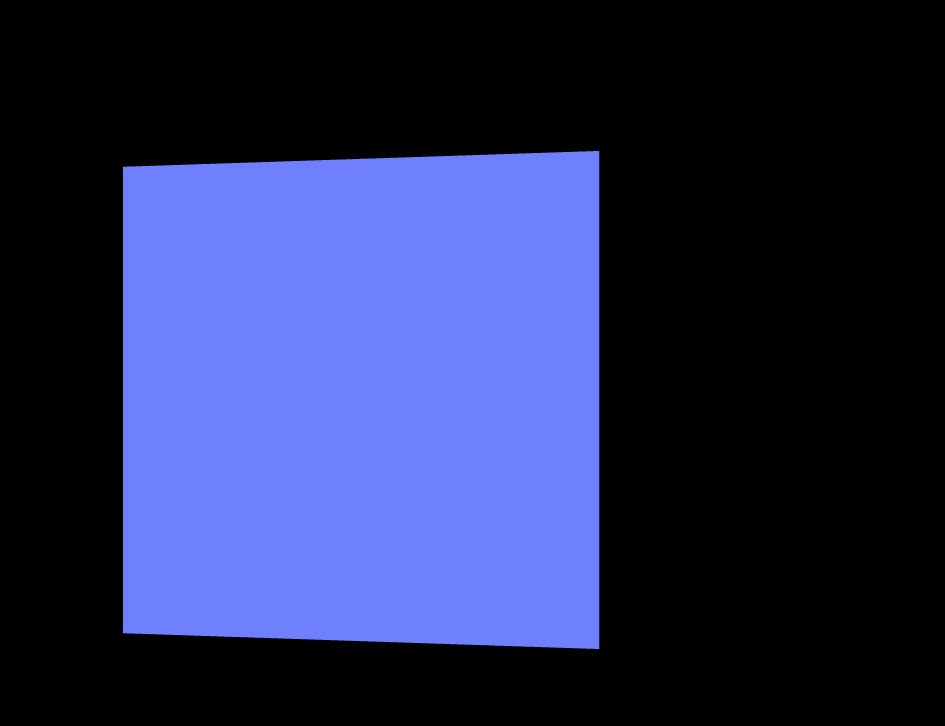
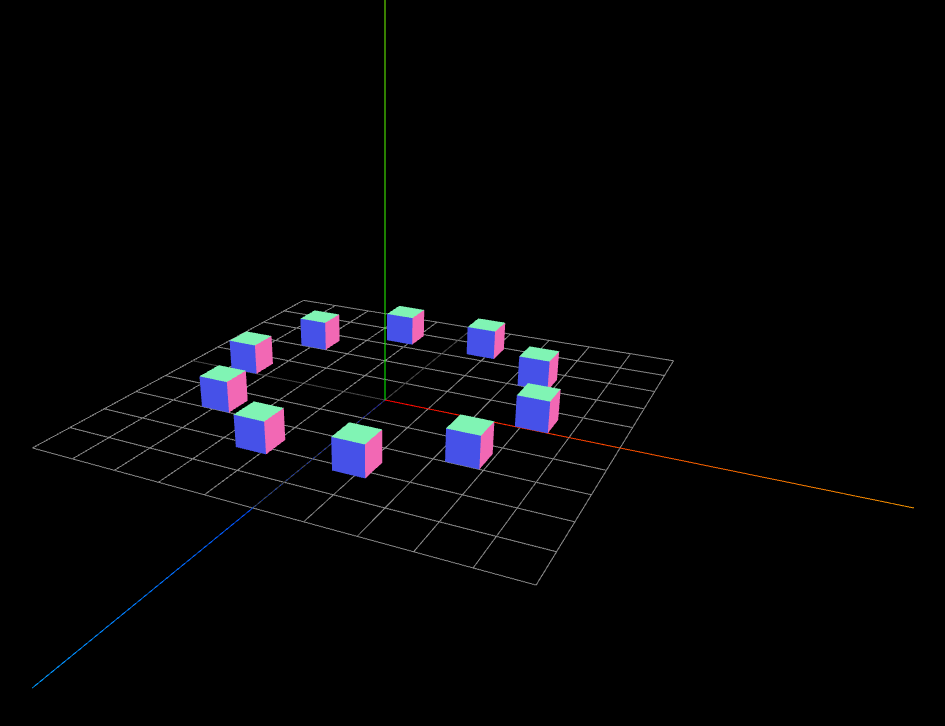
Before and after one commit to eikophys/epc_planetarium, a plain HTML site: page index.html in a window 1280 px wide. Shown: the whole page, without its empty margins (255-1200 px from the left). Drawn offline with Linux system fonts and the light colour scheme.

Commit message:
Add Group
星を格納するためのグループを作成

```diff
--- a/index.html
+++ b/index.html
@@ -6,7 +6,7 @@
   <title>Planetarium</title>
   <link rel="stylesheet" href="styles.css">
   <script src="libs/three.js"></script>
-  <script src="libs/OrbitControls.js"></script>
+  <script src="js/list.js"></script>
   <script src="js/main.js"></script>
   <script>
     window.addEventListener('load', init);
--- /dev/null
+++ b/js/list.js
@@ -0,0 +1,28 @@
+/**
+ * @classdesc それぞれ各等級の星のリスト
+ * @param {string} name 星の名前（日本語）
+ * @param {Array.<number>} ra 赤経
+ * @param {Array.<number>} dec 赤緯
+ * @param {number} v 見かけの等級（利用予定なし）
+ */
+
+const stars = [
+  // {
+  //   "name": "シリウス",
+  //   "ra": [6, 45, 8.91728],
+  //   "dec": [-16, 42, 58.017],
+  //   "v": 1.46
+  // },
+  // {
+  //   "name": "カノープス",
+  //   "ra": [6, 23, 57.10988],
+  //   "dec": [-52, 41, 44.3810],
+  //   "v": -0.74
+  // },
+  {
+    "name": "ポラリス",
+    "ra": [2, 31, 48.7],
+    "dec": [89, 15, 51],
+    "v": 1.46
+  }
+]
--- a/js/main.js
+++ b/js/main.js
@@ -7,7 +7,8 @@ const init = () => {
 
   // カメラ
   const camera = new THREE.PerspectiveCamera(45, width / height);
-  camera.position.set(0, 0, 1000);
+  camera.position.set(500, 500, 1000);
+  camera.lookAt(0, 0, 0)
   scene.add(camera);
 
   // レンダラー
@@ -16,17 +17,32 @@ const init = () => {
   renderer.setSize(width, height);
   canvas.appendChild(renderer.domElement);
 
+  // 地面を作成
+  scene.add(new THREE.GridHelper(600));
+  scene.add(new THREE.AxesHelper(600));
 
-  // 箱を作成
-  const geometry = new THREE.BoxGeometry(400, 400, 400);
-  const material = new THREE.MeshNormalMaterial();
-  const box = new THREE.Mesh(geometry, material);
-  scene.add(box);// シーンに追加
+  // 星のグループ
+  const starsGroup = new THREE.Group();
+  scene.add(starsGroup)
 
+  for (let i = 0; i < 10; i++) {
+    const material = new THREE.MeshNormalMaterial();
+    const geometry = new THREE.BoxGeometry(40, 40, 40);
+    const mesh = new THREE.Mesh(geometry, material);
+
+    const radian = (i / 10) * Math.PI * 2;
+    mesh.position.set(
+      200 * Math.cos(radian),
+      30,
+      200 * Math.sin(radian)
+    );
+
+    // グループに追加する
+    starsGroup.add(mesh);
+  }
 
   // フレーム更新
   const tick = () => {
-    box.rotation.y += 0.01;
     renderer.render(scene, camera)
     requestAnimationFrame(tick)
   }
```
